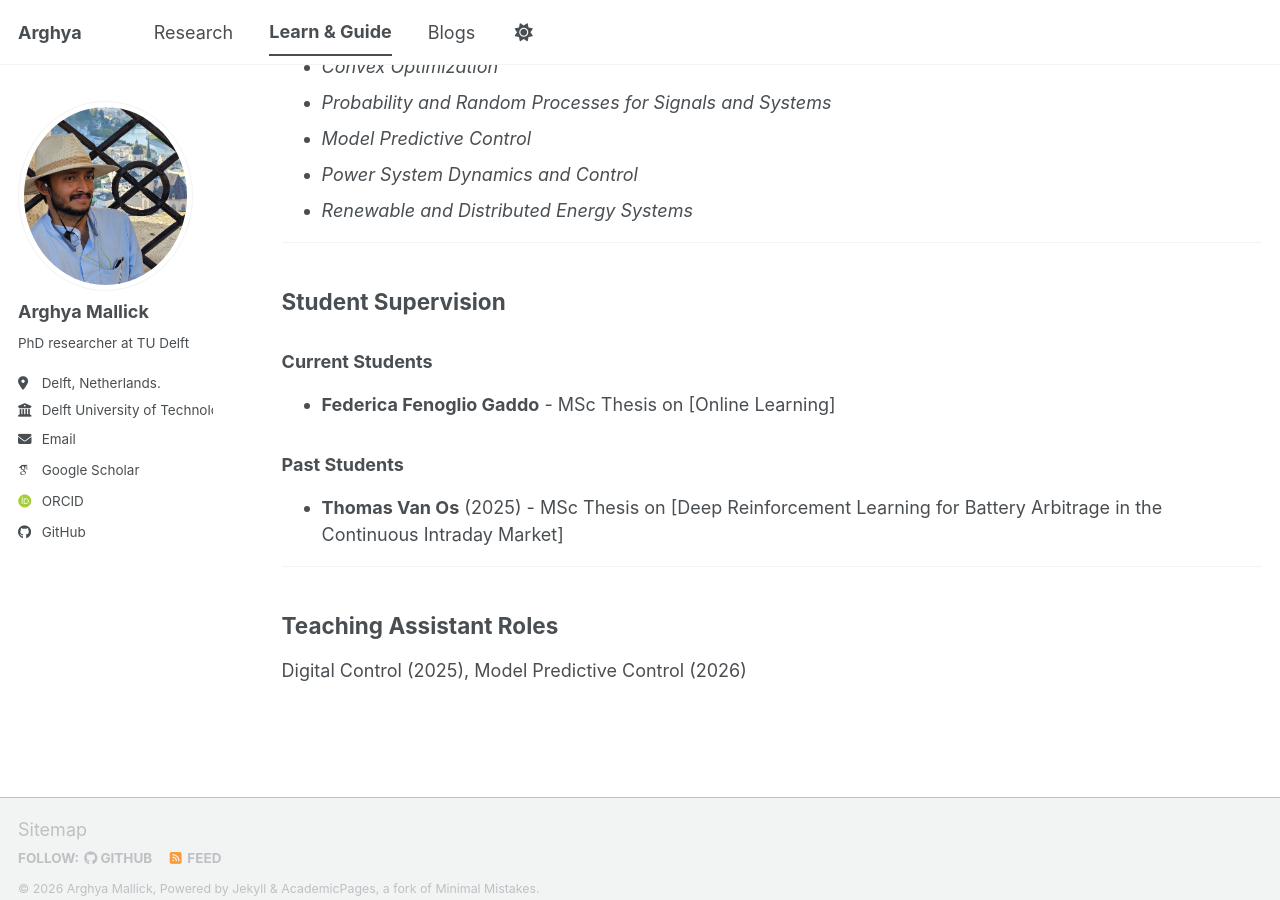
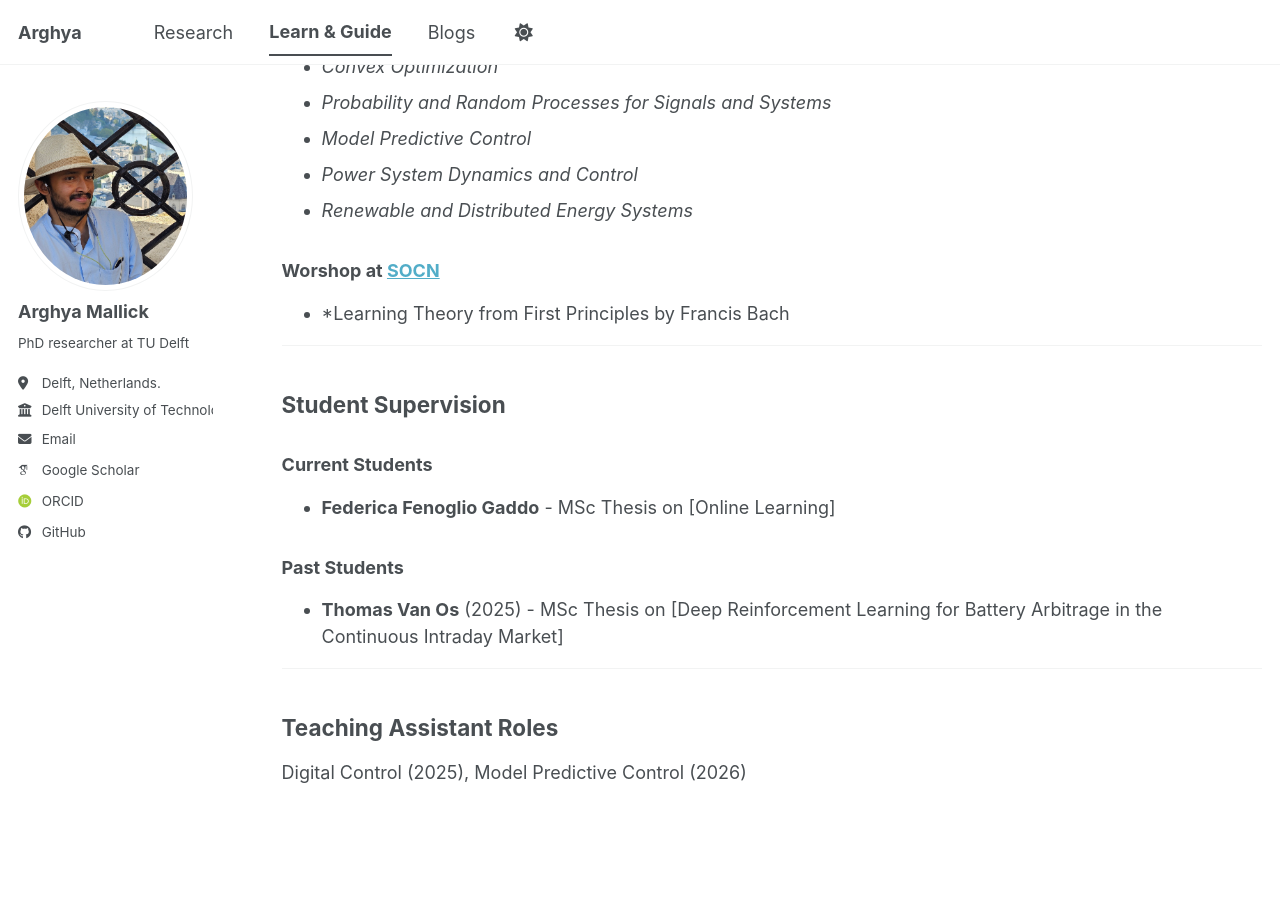
Before and after one commit to amallick-tudelft/amallick-tudelft.github.io, a Jekyll site: the page built from _pages/teaching.md, in a window 1280 px wide and 900 px high, scrolled down 434 px. Built offline with Jekyll 4.4.1, drawn with Linux system fonts in a browser that asks for light colours; some web fonts are replaced; a script bundle is joined from its source files by our own code; library files that are not in the unit come from our copies.

Commit message:
Update teaching.md with workshop details
Added workshop information and updated teaching topics.

```diff
--- a/_pages/teaching.md
+++ b/_pages/teaching.md
@@ -20,6 +20,9 @@
 -  *Power System Dynamics and Control*
 - *Renewable and Distributed Energy Systems*
 
+### Worshop at [SOCN](https://sites.uclouvain.be/socn/drupal/socn/node/423#overlay-context=/socn/)
+- *Learning Theory from First Principles by Francis Bach
+
 ---
 
 ## Student Supervision
```
